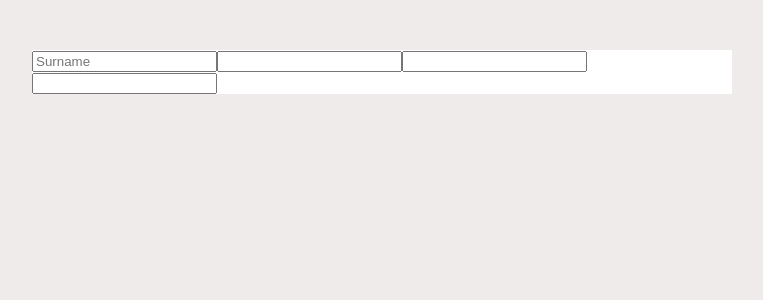
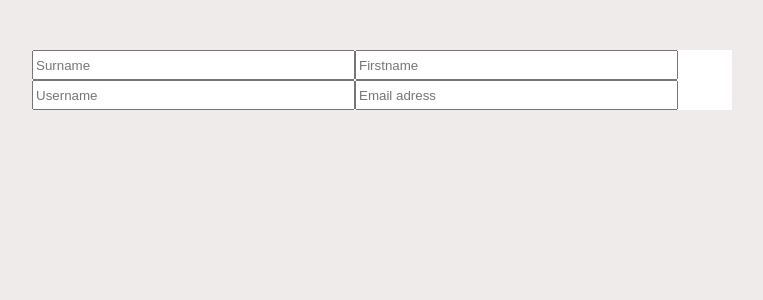
Before and after one commit to Saoa35/nks, a React (Create React App) app: page / in a window 1280 px wide. Shown: the top 300 px of the page, without its empty margins (258-1021 px from the left). Built offline with nearby package versions, Linux system fonts and the light colour scheme.

Commit message:
+ style on input

```diff
--- a/src/Components/App/App.css
+++ b/src/Components/App/App.css
@@ -5,12 +5,13 @@
   margin-top: 50px;
 }
 
-.submitButton {
-  text-align: center;
-}
-
 .create-user-wrapper {
   width: 700px;
   height: 100%;
   background-color: white;
 }
+
+input {
+  height: 3vh;
+  width: 45%;
+}
--- a/src/Components/Form/Form.js
+++ b/src/Components/Form/Form.js
@@ -37,15 +37,12 @@ class Form extends React.Component {
             <div className='create-user-wrapper'>
 
 
-                <div>
                 <form onSubmit={this.handleSubmit}>
-
                   <input type='text' name='surName' placeholder='Surname' value={this.state.surName} onChange={this.handleChange}></input>
-                  <input type='text' name='firstName' value={this.state.firstName} onChange={this.handleChange}></input>
-                  <input type='text' name='userName' value={this.state.userName} onChange={this.handleChange}></input>
-                  <input type='email' name='email' value={this.state.email} onChange={this.handleChange}></input>
+                  <input type='text' name='firstName' placeholder='Firstname' value={this.state.firstName} onChange={this.handleChange}></input>
+                  <input type='text' name='userName' placeholder='Username' value={this.state.userName} onChange={this.handleChange}></input>
+                  <input type='email' name='email' placeholder='Email adress' value={this.state.email} onChange={this.handleChange}></input>
                 </form>
-            </div>
             </div>
 
         )
```
